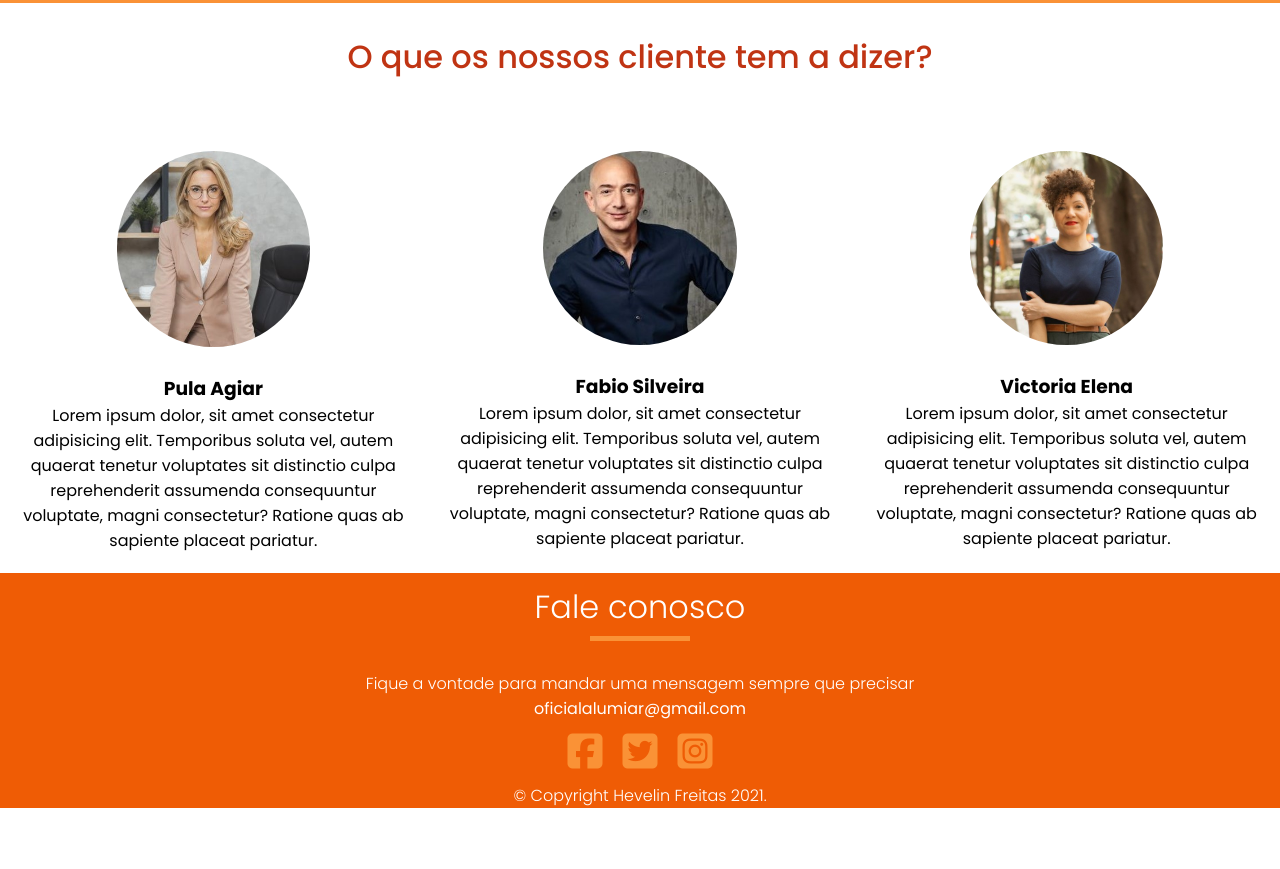
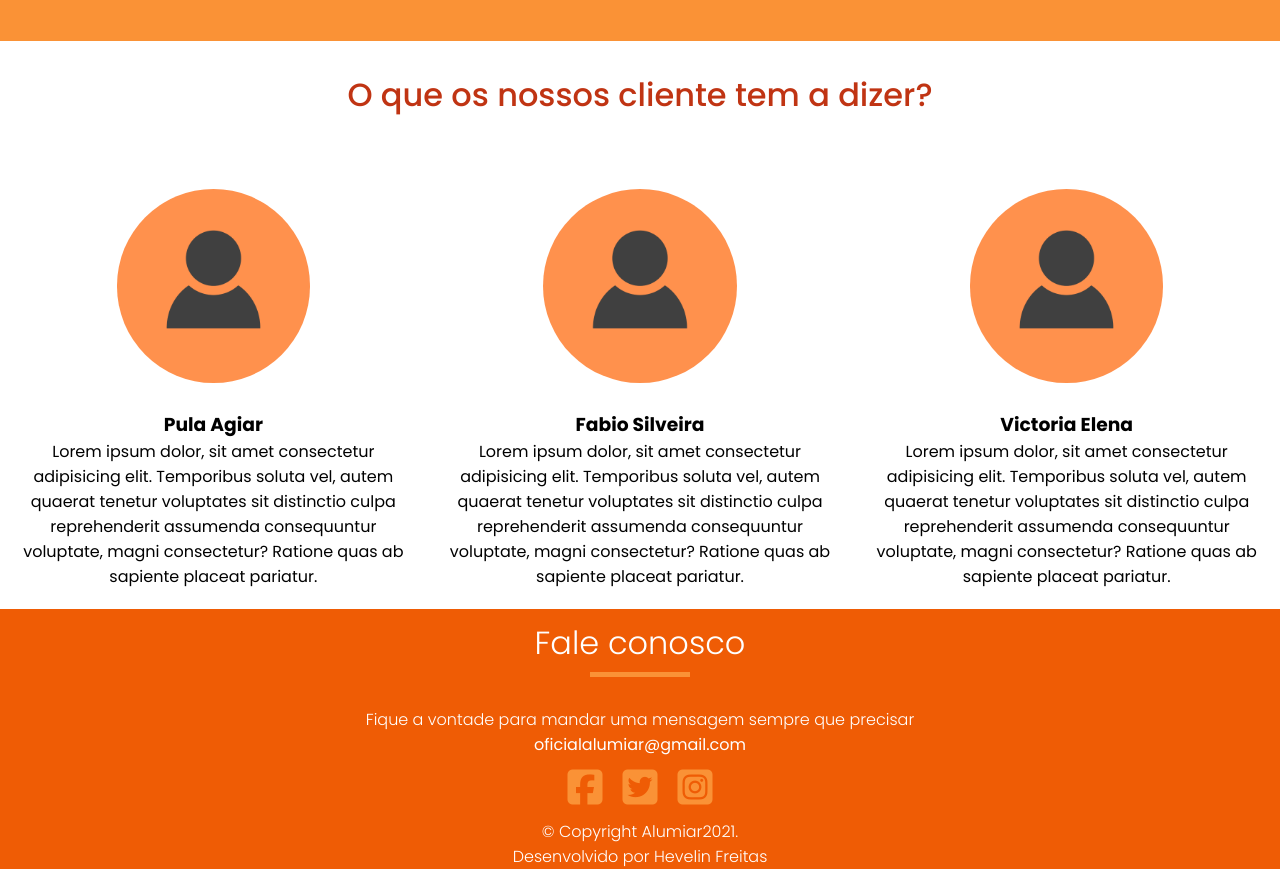
Before and after one commit to HevelinFR/Alumiar, a plain HTML site: page index.html in a window 1280 px wide. Shown: the part 2594-3463 px from the top of the page. Before the commit the page ends 3402 px from the top, so only its background shows below. Drawn offline with Linux system fonts and the light colour scheme.

Commit message:
Alteração nas imagens

```diff
--- a/index.html
+++ b/index.html
@@ -90,7 +90,7 @@
                     um primeiro impacto que faz o público escolher sua marca.</p>
                 <p>Nós buscamos, por meio de nosso trabalho, atingir um público que, assim como nós, tem a intenção de crescer com nossos esforços e aprendizados. Pois a cada conquista, estaremos firmes para buscar novas formas de inovação e conhecimento.</p>
             </div>
-            <div class="imgBox"><img src="_img/foto.jpg"></div>
+            <div class="imgBox"><img src="_img/imagem.jpeg"></div>
 
         </div>
     </section>
@@ -100,7 +100,7 @@
         <h2>O que os nossos cliente tem a dizer?</h2>
         <div class="flex">
             <div class="depoimentos">
-                <img class="imgservicos" src="_img/fotodepoimento1.jpg">
+                <img class="imgservicos" src="_img/exemplo.png">
                 <div class="textbox">
                     <h3>Pula Agiar</h3>
                     <p>Lorem ipsum dolor, sit amet consectetur adipisicing elit. Temporibus soluta vel, autem quaerat tenetur voluptates sit distinctio culpa reprehenderit assumenda consequuntur voluptate, magni consectetur? Ratione quas ab sapiente placeat
@@ -111,7 +111,7 @@
 
 
             <div class="depoimentos">
-                <img src="_img/fotodepoimento3.jpg">
+                <img src="_img/exemplo.png">
                 <div class="textbox">
                     <h3>Fabio Silveira</h3>
                     <p>Lorem ipsum dolor, sit amet consectetur adipisicing elit. Temporibus soluta vel, autem quaerat tenetur voluptates sit distinctio culpa reprehenderit assumenda consequuntur voluptate, magni consectetur? Ratione quas ab sapiente placeat
@@ -122,7 +122,7 @@
             </div>
 
             <div class="depoimentos">
-                <img src="_img/fotodepoimento2.jpg">
+                <img src="_img/exemplo.png">
                 <div class="textbox">
                     <h3>Victoria Elena</h3>
                     <p>Lorem ipsum dolor, sit amet consectetur adipisicing elit. Temporibus soluta vel, autem quaerat tenetur voluptates sit distinctio culpa reprehenderit assumenda consequuntur voluptate, magni consectetur? Ratione quas ab sapiente placeat
@@ -150,7 +150,8 @@
                 </ul>
             </div>
 
-            <p>© Copyright Hevelin Freitas 2021.</p>
+            <p>© Copyright Alumiar2021.</p>
+            <p>Desenvolvido por Hevelin Freitas</p>
         </div>
     </footer>
 
```
Also changed, not shown: _img/exemplo.png (added), _img/foto.jpg (deleted), _img/fotodepoimento1.jpg (deleted), _img/fotodepoimento2.jpg (deleted), _img/fotodepoimento3.jpg (deleted), _img/imagem.jpeg (added).
